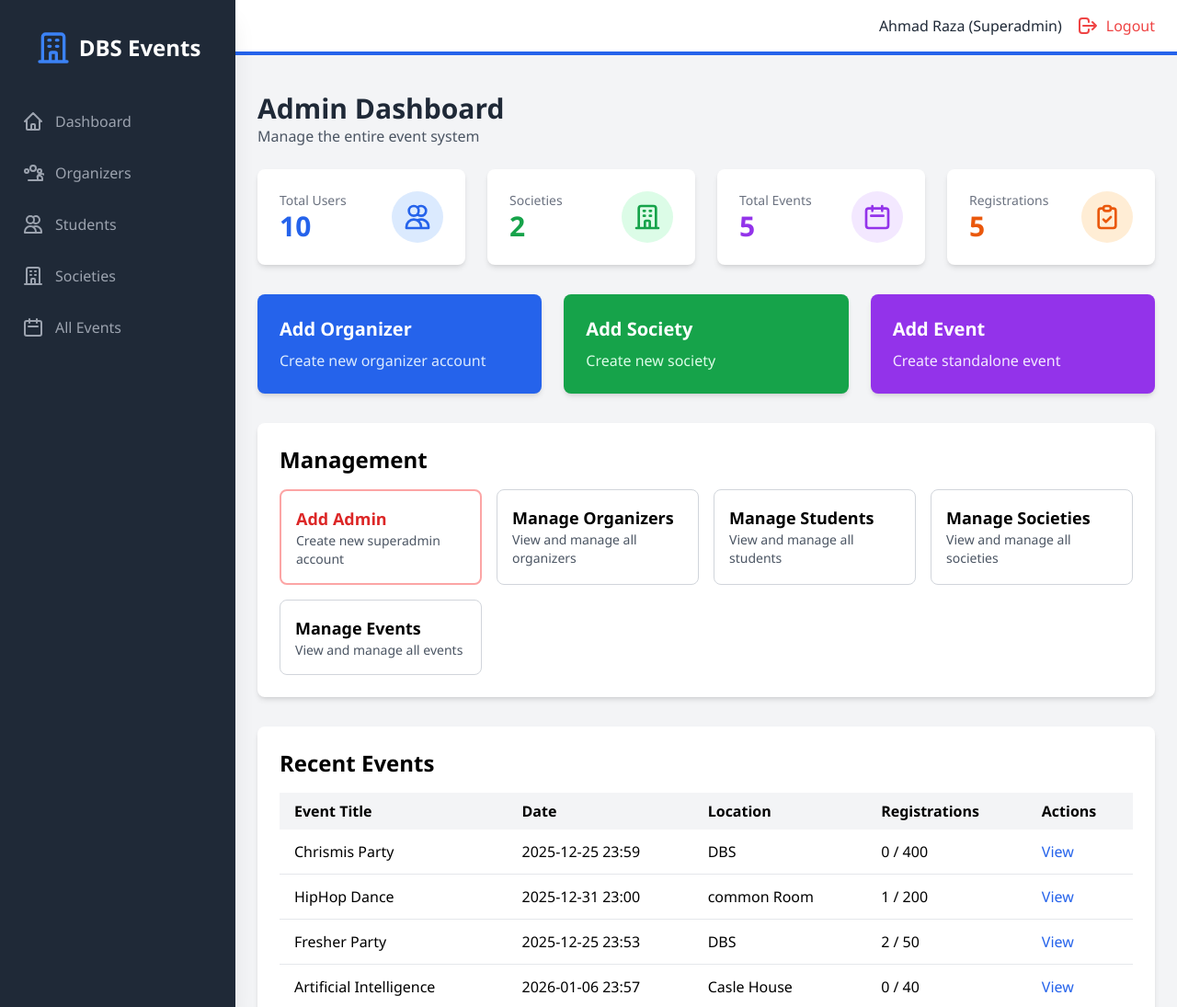
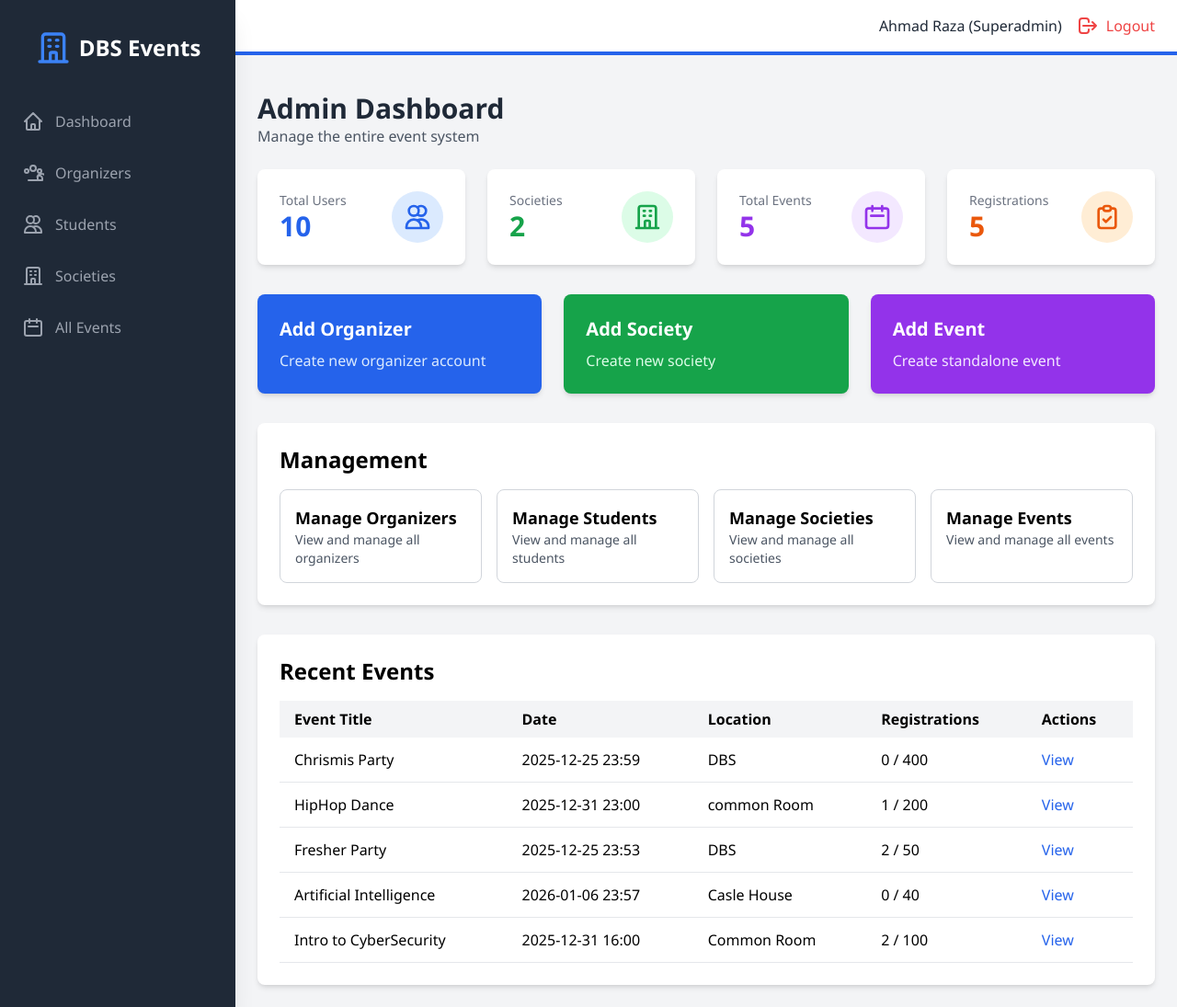
Before and after one commit to nomanawan408/CA2_AdvanceProgramming, a Flask app: page /admin/dashboard in a window 1280 px wide. Shown: the whole page at 92% size. Run offline with Flask 3, Linux system fonts and the light colour scheme; a user stored in the database is signed in; some libraries are stand-ins or nearby versions.

Commit message:
db update

```diff
--- a/frontend/templates/admin/dashboard.html
+++ b/frontend/templates/admin/dashboard.html
@@ -89,12 +89,12 @@
 <div class="bg-white rounded-lg shadow-md p-6 mb-8">
     <h2 class="text-2xl font-bold mb-4">Management</h2>
     <div class="grid grid-cols-1 md:grid-cols-2 lg:grid-cols-4 gap-4">
-        {% if current_user.role == 'superadmin' %}
+        <!-- {% if current_user.role == 'superadmin' %}
         <a href="{{ url_for('admin.admin_add_admin') }}" class="border-2 border-red-300 rounded-lg p-4 hover:bg-red-50 transition">
             <h3 class="font-semibold text-lg text-red-600">Add Admin</h3>
             <p class="text-gray-600 text-sm">Create new superadmin account</p>
         </a>
-        {% endif %}
+        {% endif %} -->
 
         <a href="{{ url_for('admin.admin_organizers') }}" class="border border-gray-300 rounded-lg p-4 hover:bg-gray-50 transition">
             <h3 class="font-semibold text-lg">Manage Organizers</h3>
```
Also changed, not shown: frontend/static/invoices/4_1_WhatsApp Image 2025-10-07 at 1.24.36 PM.jpeg (added), frontend/static/invoices/4_3_Arcitecture Diagram.png (added), frontend/static/invoices/7_3_Project Title_ Helmet and License Plate Detection with Fine Automation System - visual selection (3).png (added), instance/events.db.
